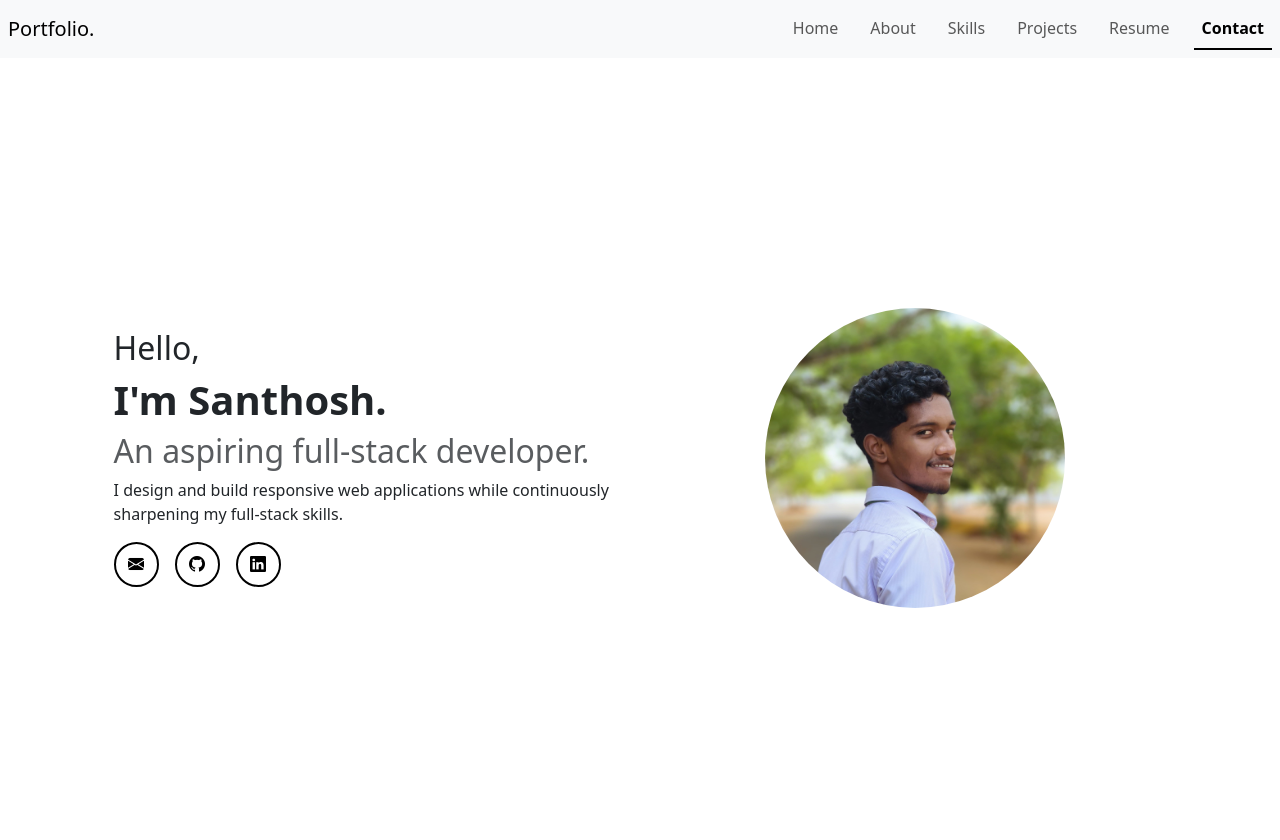
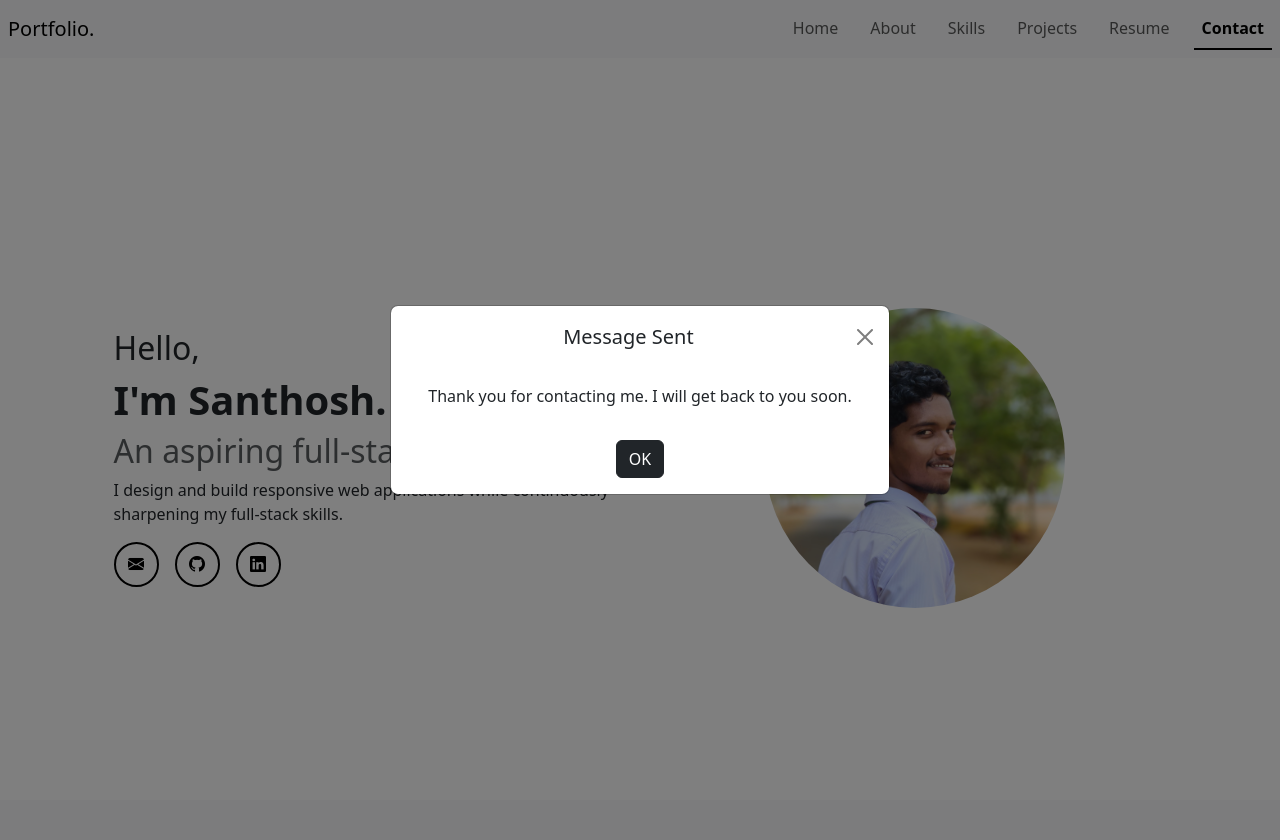
Before and after one commit to santhosh-jayasankar/myportfolio, a Django app: page / in a window 1280 px wide. Shown: the top 840 px of the page. After the commit the page ends 608 px from the top, so only its background shows below. Run offline with Django 5.2, Linux system fonts and the light colour scheme; tables that the repository leaves empty hold one stand-in row (values such as "Sample post"); one stand-in notice (Sample message) is shown.

Commit message:
Fix contact form modal using messages framework

```diff
--- a/app/templates/home.html
+++ b/app/templates/home.html
@@ -284,7 +284,9 @@
     </div>
   </div>
 
-  {% if message_sent %}
+  {% if messages %}
+    {% for message in messages %}
+      {% if message.tags == 'success' %}
         <script>
           document.addEventListener('DOMContentLoaded', function () {
             var modal = new bootstrap.Modal(document.getElementById('successModal'))
@@ -292,5 +294,7 @@
           })
         </script>
       {% endif %}
+    {% endfor %}
+  {% endif %}
 
 {% endblock %}
--- a/app/views.py
+++ b/app/views.py
@@ -1,4 +1,4 @@
-from django.shortcuts import render
+from django.shortcuts import render, redirect
 from django.core.mail import send_mail
 from django.conf import settings
 from django.contrib import messages
@@ -6,8 +6,6 @@ from django.contrib import messages
 # Create your views here.
 
 def home(request):
-    message_sent = False
-
     if request.method == "POST":
         name = request.POST.get("name")
         email = request.POST.get("email")
@@ -21,10 +19,10 @@ def home(request):
                 recipient_list=[settings.EMAIL_HOST_USER],
                 fail_silently=False,
             )
-            message_sent = True
-        except Exception:
-            message_sent = False
+            messages.success(request, "Message sent successfully")
+        except Exception as e:
+            messages.error(request, "Message failed. Please try again later.")
 
-    return render(request, "home.html", {
-        "message_sent": message_sent
-    })
+        return redirect("/")
+
+    return render(request, "home.html")
```
Lines whose indentation alone changed are shown as unchanged.
